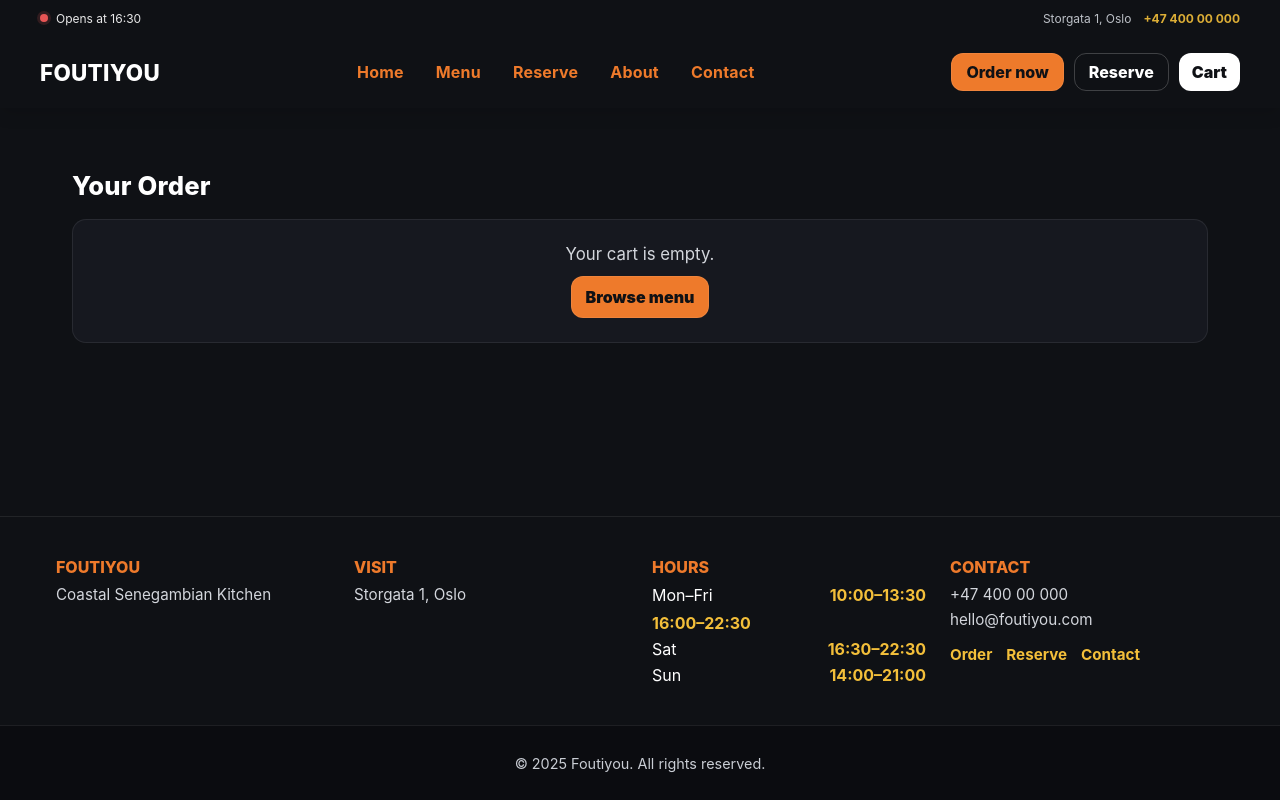
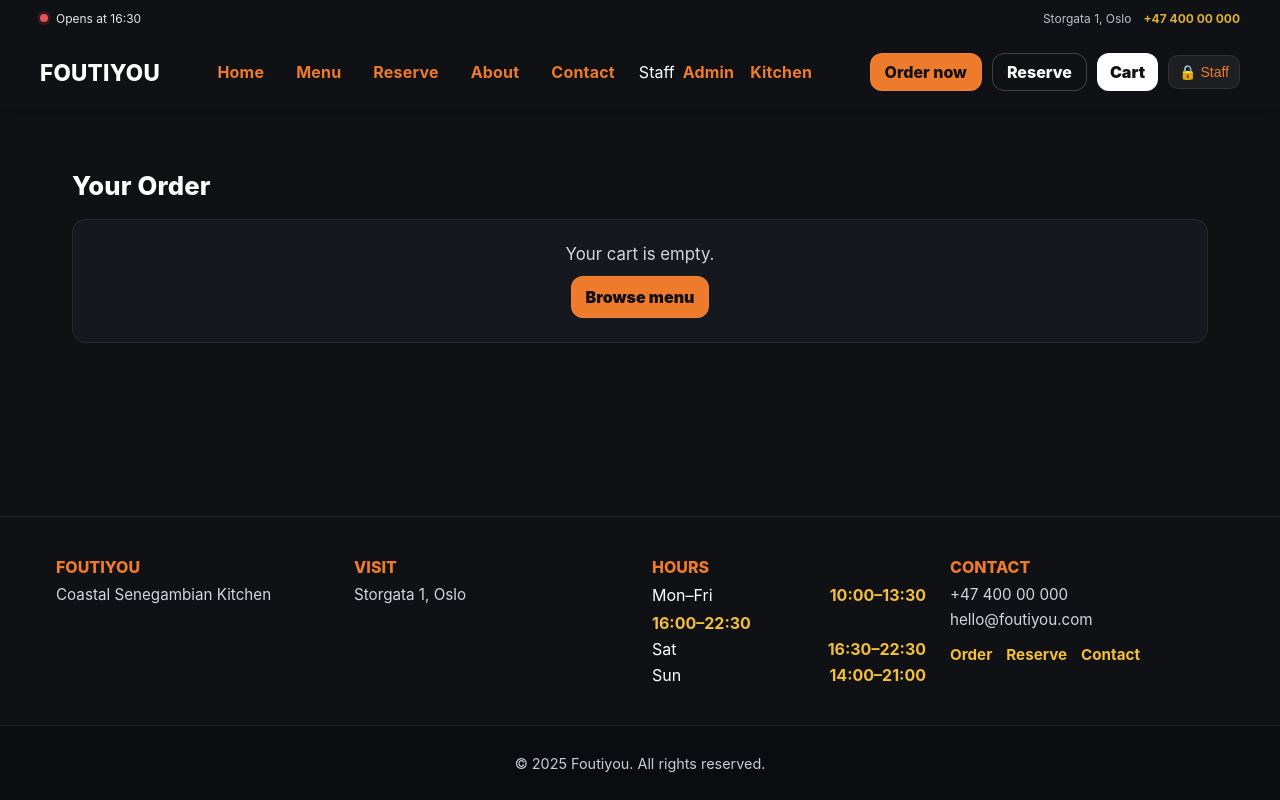
Before and after one commit to fantadiallo/Foutiyoumenu, a React (Vite) app in the folder app/: page /cart in a window 1280 px wide. Built offline with nearby package versions, Linux system fonts and the light colour scheme.

Commit message:
feat(header): add Staff dropdown (Admin/Kitchen), mobile staff links, and responsive tweaks

```diff
--- a/app/src/components/Header/Header.jsx
+++ b/app/src/components/Header/Header.jsx
@@ -1,5 +1,5 @@
-import { Link, NavLink } from "react-router-dom";
-import { useMemo, useState } from "react";
+import { Link, NavLink, useLocation } from "react-router-dom";
+import { useMemo, useState, useEffect } from "react";
 import { useCart } from "../../context/CartContext";
 import { useRestaurantConfig } from "../../context/config/useRestaurantConfig";
 import styles from "./Header.module.scss";
@@ -9,9 +9,20 @@ export default function Header() {
   const { count } = useCart();
   const { brand, nav, contact = {}, hours = [] } = useRestaurantConfig();
   const [open, setOpen] = useState(false);
-
+  const [staffOpen, setStaffOpen] = useState(false);
   const status = useMemo(() => getOpenStatus(hours), [hours]);
   const tel = (contact.phone || "").replace(/\s+/g, "");
+  const location = useLocation();
+
+  useEffect(() => {
+    setOpen(false);
+    setStaffOpen(false);
+  }, [location.pathname]);
+
+  useEffect(() => {
+    document.body.style.overflow = open ? "hidden" : "";
+    return () => { document.body.style.overflow = ""; };
+  }, [open]);
 
   return (
     <header className={styles.wrap}>
@@ -22,21 +33,12 @@ export default function Header() {
           <span className={status?.isOpen ? styles.dotOn : styles.dotOff} aria-hidden="true" />
           <span>{status?.label || "Hours available"}</span>
         </div>
-
         {contact?.address && (
-          <a
-            href={`https://maps.google.com/?q=${encodeURIComponent(contact.address)}`}
-            className={styles.addr}
-          >
+          <a href={`https://maps.google.com/?q=${encodeURIComponent(contact.address)}`} className={styles.addr}>
             {contact.address}
           </a>
         )}
-
-        {tel && (
-          <a className={styles.tel} href={`tel:${tel}`}>
-            {contact.phone}
-          </a>
-        )}
+        {tel && <a className={styles.tel} href={`tel:${tel}`}>{contact.phone}</a>}
       </div>
 
       <div className={`container ${styles.inner}`}>
@@ -44,38 +46,57 @@ export default function Header() {
           className={`${styles.menuBtn} ${open ? styles.menuOpen : ""}`}
           onClick={() => setOpen(v => !v)}
           aria-expanded={open}
+          aria-controls="mobile-nav"
           aria-label="Menu"
         >
           <span className={styles.menuIcon} />
         </button>
 
-        <Link to="/" className={styles.logo}>
-          {brand.logoText || brand.name}
-        </Link>
+        <Link to="/" className={styles.logo}>{brand.logoText || brand.name}</Link>
 
-        <nav
-          className={`${styles.nav} ${open ? styles.showNav : ""}`}
-          onClick={() => setOpen(false)}
-        >
+        {/* Backdrop for outside-tap to close */}
+        {open && <div className={styles.backdrop} onClick={() => setOpen(false)} />}
+
+        <nav id="mobile-nav" className={`${styles.nav} ${open ? styles.showNav : ""}`}>
           {nav?.map(i => (
-            <NavLink key={i.to} to={i.to}>
-              {i.label}
-            </NavLink>
+            <NavLink key={i.to} to={i.to}>{i.label}</NavLink>
           ))}
+
+          {/* Show staff links inside the mobile menu as well */}
+          <div className={styles.staffMobile}>
+            <span className={styles.staffLabel}>Staff</span>
+            <NavLink to="/admin">Admin</NavLink>
+            <NavLink to="/kitchen">Kitchen</NavLink>
+          </div>
         </nav>
 
         <div className={styles.ctaRow}>
           {brand?.pickupOnly && (
-            <Link to="/menu" className={`${styles.btn} ${styles.primary}`}>
-              Order now
-            </Link>
+            <Link to="/menu" className={`${styles.btn} ${styles.primary}`}>Order now</Link>
           )}
-          <Link to="/reserve" className={`${styles.btn} ${styles.ghost}`}>
-            Reserve
-          </Link>
+          <Link to="/reserve" className={`${styles.btn} ${styles.ghost}`}>Reserve</Link>
           <Link to="/checkout" className={styles.cart}>
             Cart{count ? <span className={styles.badge}>{count}</span> : null}
           </Link>
+
+          {/* Staff button (desktop/tablet) */}
+          <div className={styles.staffWrap}>
+            <button
+              className={styles.staffBtn}
+              onClick={() => setStaffOpen(v => !v)}
+              aria-expanded={staffOpen}
+              aria-controls="staff-menu"
+              aria-label="Staff menu"
+            >
+              🔒 Staff
+            </button>
+            {staffOpen && (
+              <div id="staff-menu" className={styles.staffMenu} role="menu">
+                <Link to="/admin" role="menuitem">Admin</Link>
+                <Link to="/kitchen" role="menuitem">Kitchen</Link>
+              </div>
+            )}
+          </div>
         </div>
       </div>
 
@@ -83,9 +104,7 @@ export default function Header() {
         <Link to="/menu">Order</Link>
         {tel ? <a href={`tel:${tel}`}>Call</a> : <span />}
         <Link to="/reserve">Reserve</Link>
-        <Link to="/checkout">
-          Cart{count ? <span className={styles.bDot} /> : null}
-        </Link>
+        <Link to="/checkout">Cart{count ? <span className={styles.bDot} /> : null}</Link>
       </div>
     </header>
   );
--- a/app/src/components/Header/Header.module.scss
+++ b/app/src/components/Header/Header.module.scss
@@ -5,6 +5,10 @@
   --accent-2: #f3bf3a;
   --ring: #ffd78a;
   --elev: 0 6px 16px rgba(0, 0, 0, 0.12);
+
+  --topbar-h: 36px;
+  --headbar-h: 72px;
+  --header-total: calc(var(--topbar-h) + var(--headbar-h));
 }
 
 .wrap {
@@ -14,13 +18,13 @@
   background: var(--hdr-bg);
   color: var(--hdr-text);
   box-shadow: var(--elev);
+  isolation: isolate;
 }
 
 .skip {
   position: absolute;
   left: -9999px;
 }
-
 .skip:focus {
   left: 12px;
   top: 8px;
@@ -31,12 +35,13 @@
   z-index: 200;
 }
 
+/* ---------- Top bar ---------- */
 .top {
   display: grid;
   grid-template-columns: 1fr auto auto;
   align-items: center;
   gap: 12px;
-  height: 36px;
+  height: var(--topbar-h);
   font-size: 12px;
   opacity: 0.9;
 }
@@ -68,14 +73,14 @@
 .addr {
   color: #cfd3da;
 }
-
 .tel {
   color: var(--accent-2);
   font-weight: 700;
 }
 
+/* ---------- Head bar ---------- */
 .inner {
-  height: 72px;
+  height: var(--headbar-h);
   display: grid;
   grid-template-columns: auto 1fr auto;
   align-items: center;
@@ -90,6 +95,7 @@
   text-transform: uppercase;
 }
 
+/* ---------- Primary nav (desktop) ---------- */
 .menuBtn {
   display: none;
 }
@@ -135,6 +141,7 @@
   transform: scaleX(1);
 }
 
+/* ---------- CTAs ---------- */
 .ctaRow {
   display: flex;
   gap: 10px;
@@ -151,27 +158,26 @@
   border-radius: 12px;
   font-weight: 800;
   border: 1px solid rgba(255, 255, 255, 0.08);
+  cursor: pointer;
 }
 
 .primary {
   background: var(--accent);
   color: #0f1115;
 }
-
 .ghost {
   background: transparent;
   color: var(--hdr-text);
   border: 1px solid rgba(255, 255, 255, 0.2);
 }
-
 .primary:hover {
   filter: brightness(1.05);
 }
-
 .ghost:hover {
   background: rgba(255, 255, 255, 0.06);
 }
 
+/* --- Cart --- */
 .cart {
   position: relative;
   background: #fff;
@@ -198,6 +204,56 @@
   border: 2px solid var(--hdr-bg);
 }
 
+/* Small dot for bottom bar cart */
+.bDot {
+  display: inline-block;
+  width: 8px;
+  height: 8px;
+  margin-left: 6px;
+  border-radius: 50%;
+  background: var(--accent-2);
+  box-shadow: 0 0 0 2px rgba(0,0,0,.2) inset;
+}
+
+/* ---------- Staff menu (desktop) ---------- */
+.staffWrap { position: relative; }
+.staffBtn {
+  border: 1px solid rgba(255,255,255,0.08);
+  background: rgba(255, 255, 255, 0.06);
+  color: var(--accent);
+  padding: 8px 10px;
+  border-radius: 10px;
+  cursor: pointer;
+  font-size: 14px;
+}
+.staffBtn:hover {
+  background: rgba(255, 255, 255, 0.12);
+}
+.staffMenu {
+  position: absolute;
+  right: 0;
+  top: calc(100% + 6px);
+  min-width: 140px;
+  background: #0b0c10;
+  border: 1px solid rgba(255, 255, 255, 0.08);
+  border-radius: 10px;
+  box-shadow: 0 10px 24px rgba(0,0,0,.18);
+  padding: 8px;
+  display: grid;
+  gap: 6px;
+  z-index: 200;
+}
+.staffMenu a {
+  padding: 8px 10px;
+  border-radius: 8px;
+  color: var(--accent);
+  font-weight: 700;
+}
+.staffMenu a:hover {
+  background: rgba(255,255,255,0.06);
+}
+
+/* ---------- Bottom bar (mobile quick nav) ---------- */
 .bottomBar {
   display: none;
 }
@@ -208,17 +264,17 @@
 .nav a:focus-visible,
 .btn:focus-visible,
 .tel:focus-visible,
-.addr:focus-visible {
+.addr:focus-visible,
+.staffBtn:focus-visible {
   outline: 2px solid var(--ring);
   outline-offset: 2px;
 }
 
-/* Responsive Adjustments */
+/* ---------- Responsive ---------- */
 @media (max-width: 920px) {
   .top {
     grid-template-columns: 1fr auto;
   }
-
   .addr {
     display: none;
   }
@@ -229,6 +285,7 @@
     grid-template-columns: auto 1fr auto;
   }
 
+  /* --- Hamburger --- */
   .menuBtn {
     display: inline-flex;
     align-items: center;
@@ -240,6 +297,7 @@
     border: 1px solid rgba(255, 255, 255, 0.08);
     color: var(--accent);
     cursor: pointer;
+    z-index: 130;
   }
 
   .menuIcon,
@@ -251,59 +309,62 @@
     height: 2px;
     background: currentColor;
     position: relative;
+    transition: all 0.2s ease;
   }
 
-  .menuIcon::before {
-    position: absolute;
-    top: -6px;
+  .menuIcon::before { position: absolute; top: -6px; }
+  .menuIcon::after { position: absolute; top: 6px; }
+
+  .menuOpen .menuIcon { background: transparent; }
+  .menuOpen .menuIcon::before { transform: translateY(6px) rotate(45deg); }
+  .menuOpen .menuIcon::after { transform: translateY(-6px) rotate(-45deg); }
+
+  /* --- Backdrop ---
+     The backdrop is only rendered when the menu is open,
+     so we keep it visible by default. */
+  .backdrop {
+    position: fixed;
+    inset: var(--header-total) 0 0 0;
+    background: rgba(0, 0, 0, 0.5);
+    z-index: 110;
   }
 
-  .menuIcon::after {
-    position: absolute;
-    top: 6px;
-  }
-
-  .menuOpen .menuIcon {
-    background: transparent;
-  }
-
-  .menuOpen .menuIcon::before {
-    transform: translateY(6px) rotate(45deg);
-  }
-
-  .menuOpen .menuIcon::after {
-    transform: translateY(-6px) rotate(-45deg);
-  }
-
+  /* --- Mobile Nav Sheet --- */
   .nav {
     position: fixed;
-    inset: 108px 0 auto 0;
+    top: var(--header-total);
+    left: 0;
+    right: 0;
+    z-index: 120;
     background: #0b0c10;
     display: grid;
     gap: 10px;
-    padding: 14px 16px;
+    padding: 18px 16px 24px;
     border-bottom: 1px solid rgba(255, 255, 255, 0.06);
-    transform: translateY(-12px);
+    max-height: calc(100dvh - var(--header-total));
+    overflow-y: auto;
     opacity: 0;
     pointer-events: none;
+    transform: translateY(-6px);
+    transition: opacity 0.18s ease, transform 0.18s ease;
   }
 
   .showNav {
-    transform: translateY(0);
     opacity: 1;
     pointer-events: auto;
+    transform: translateY(0);
   }
 
   .nav a {
-    padding: 10px 12px;
+    padding: 12px;
     background: rgba(255, 255, 255, 0.04);
     border-radius: 10px;
   }
 
-  .ctaRow {
-    display: none;
-  }
+  /* Hide desktop CTA row */
+  .ctaRow { display: none; }
 
+  /* Bottom bar */
   .bottomBar {
     position: sticky;
     bottom: 0;
@@ -321,6 +382,21 @@
     color: var(--accent);
     font-weight: 700;
   }
+
+  /* Staff links inside the mobile menu */
+  .staffMobile {
+    margin-top: 12px;
+    padding-top: 10px;
+    border-top: 1px dashed rgba(255, 255, 255, 0.2);
+    display: grid;
+    gap: 6px;
+  }
+  .staffLabel {
+    font-size: 12px;
+    opacity: .7;
+    text-transform: uppercase;
+    letter-spacing: .04em;
+  }
 }
 
 @media (prefers-reduced-motion: reduce) {
```
